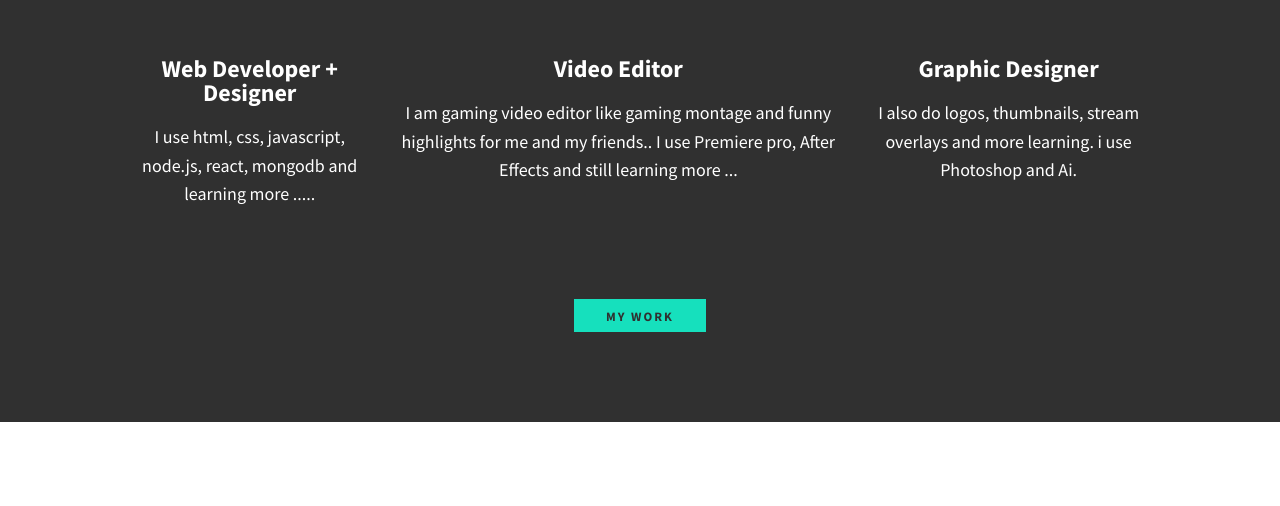
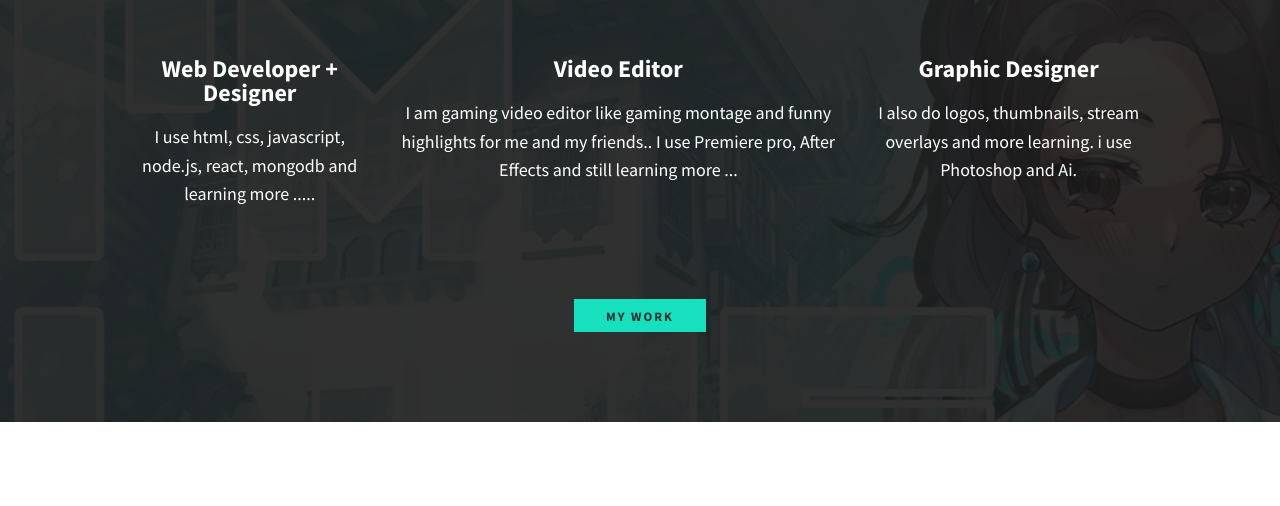
Before and after one commit to 34rns/basicPortfolio, a plain HTML site: page index.html in a window 1280 px wide. Shown: the part 728-1234 px from the top of the page. Drawn offline with nearby package versions, Linux system fonts and the light colour scheme; a web font is replaced by a local one.

Commit message:
Update index.css

```diff
--- a/index.css
+++ b/index.css
@@ -288,7 +288,7 @@ header{
 
 .my-services{
 	background-color: var(--clr-dark);
-    background-image: url(../pic/bg-2.png);
+    background-image: url(bg-2.png);
     background-size: cover;
     background-blend-mode: multiply;
     color: var(--clr-light);
```
